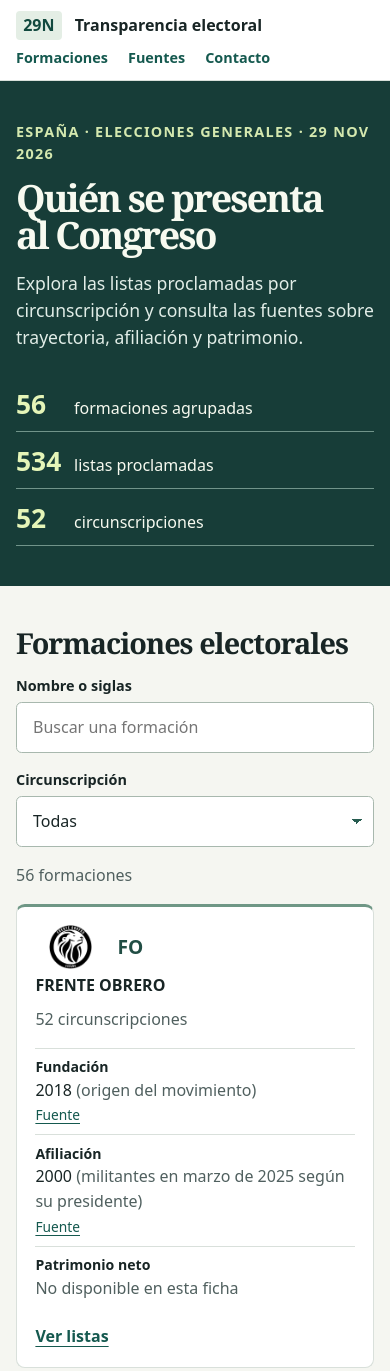
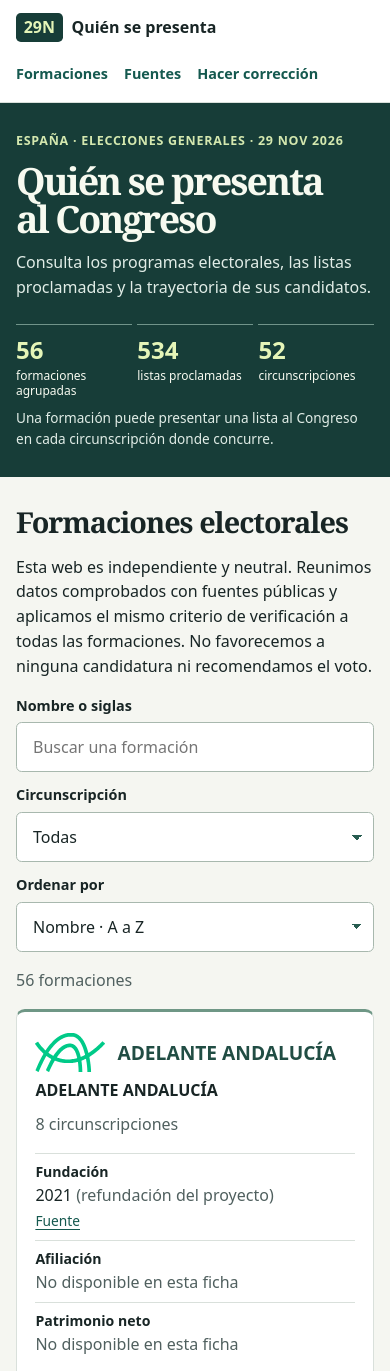
Before and after one commit to transparenciaelectoral/29n, a plain HTML site: page dist/index.html in a window 390 px wide. Shown: the top 1371 px of the page. Drawn offline with Linux system fonts and the light colour scheme.

Commit message:
Add electoral programs and mobile-friendly party browsing

```diff
--- a/dist/app.js
+++ b/dist/app.js
@@ -37,8 +37,10 @@ const field = (label, entry, format = String, citations = true) => {
   return '<div><dt>' + esc(label) + '</dt><dd>' + labelText + links + '</dd></div>';
 };
 
+const partyData = party => ({...datosFormaciones[party.id], ...formacionesExtra[party.id]});
+
 function partyFields(party, citations) {
-  const data = {...datosFormaciones[party.id], ...formacionesExtra[party.id]};
+  const data = partyData(party);
   return '<dl>' +
     (data.constitucion ? field('Constitución de la coalición', data.constitucion, String, citations) :
       field('Fundación', data.fundacion, String, citations)) +
@@ -58,20 +60,57 @@ function partyLogo(party) {
     '" alt="" width="70" height="44" loading="lazy">' : '';
 }
 
+function programLink(party, compact = false) {
+  const program = programas29N[party.id];
+  if (!program) return '';
+  const shortLabel = program.commitments ? 'Ver compromisos' : 'Ver programa';
+  const label = compact ? shortLabel : program.title ?? 'Leer el programa electoral';
+  return '<a class="action action-secondary" href="' + esc(program.url) + '" aria-label="' +
+    esc(label + ' · ' + party.id + (program.format ? ' · ' + program.format : '')) + '">' + esc(label) +
+    (!compact && program.format ? ' · ' + esc(program.format) : '') + '</a>';
+}
+
+function programPanel(party) {
+  const program = programas29N[party.id];
+  const description = !program ? 'Programa del 29N pendiente de verificar.' : program.commitments ?
+    'Compromisos publicados por la coalición. Programa completo pendiente de verificar.' :
+    'Programa para las elecciones del 29N publicado por la formación.';
+  return '<section class="panel program-panel" aria-labelledby="programa-titulo"><div>' +
+    '<h2 id="programa-titulo">Qué propone</h2><p>' + description + '</p></div>' + programLink(party) + '</section>';
+}
+
 function cards() {
   const query = normalize(byId('buscar').value.trim());
   const district = byId('territorio').value;
   const matching = candidaturas.filter(party => {
     const searchable = [party.id, party.name, ...party.lists.map(list => list.heading)].join(' ');
     return normalize(searchable).includes(query) && (!district || party.lists.some(list => list.district === district));
-  }).sort((a, b) => b.lists.length - a.lists.length || collator.compare(a.id, b.id));
+  });
+  const [key, direction] = (byId('orden').value || 'name:asc').split(':');
+  const sign = direction === 'desc' ? -1 : 1;
+  const byName = (a, b) => collator.compare(a.name, b.name) || collator.compare(a.id, b.id);
+  matching.sort((a, b) => {
+    if (key === 'name') return sign * byName(a, b);
+    const left = partyData(a)[key]?.[0];
+    const right = partyData(b)[key]?.[0];
+    if (left == null || right == null) {
+      return Number(left == null) - Number(right == null) || byName(a, b);
+    }
+    return sign * (left - right) || byName(a, b);
+  });
+  const sortNote = byId('nota-orden');
+  sortNote.hidden = key === 'name';
+  sortNote.textContent = key === 'capital'
+    ? 'Orden por capital y fondo social declarado. Las fichas sin cifra quedan al final.'
+    : 'Orden por la cifra de afiliación publicada para el año que indica cada ficha. Las fichas sin cifra quedan al final.';
   byId('resultados').textContent = matching.length + (matching.length === 1 ? ' formación' : ' formaciones');
   byId('tarjetas').innerHTML = matching.map(party =>
     '<article class="card"><div class="party-identity">' + partyLogo(party) +
     '<span class="id">' + esc(party.id) + '</span></div><h3>' + esc(party.name) + '</h3>' +
     '<p class="muted">' + party.lists.length + (party.lists.length === 1 ? ' circunscripción' : ' circunscripciones') + '</p>' +
-    partyFields(party, 'compact') + '<a class="cta" aria-label="Ver listas de ' + esc(party.id) +
-    '" href="' + formatRoute('formacion', party.id, ...(district ? [district] : [])) + '">Ver listas</a></article>'
+    partyFields(party, 'compact') + '<div class="card-actions"><a class="action action-primary" aria-label="Ver listas de ' + esc(party.id) +
+    '" href="' + formatRoute('formacion', party.id, ...(district ? [district] : [])) + '">Ver listas</a>' +
+    programLink(party, true) + '</div></article>'
   ).join('') || '<p>No hay formaciones que coincidan con la búsqueda.</p>';
 }
 
@@ -96,8 +135,8 @@ function showParty(party, district, expanded) {
     ballotBase + ballotSlug;
   byId('detalle').innerHTML = '<a href="#inicio">Todas las formaciones</a><div class="party-identity detail-identity">' +
     partyLogo(party) + '<h1>' + esc(party.id) + '</h1></div><p>' + esc(party.name) +
-    '</p><div class="columns"><section class="panel"><h2>Datos de la formación</h2>' + partyFields(party, true) +
-    '<a class="cite" href="' + formatRoute('contacto', party.id) + '">Proponer una corrección</a></section><section class="panel" aria-labelledby="list-title"><h2 id="list-title">Lista proclamada</h2>' +
+    '</p>' + programPanel(party) + '<div class="columns"><section class="panel"><h2>Datos de la formación</h2>' + partyFields(party, true) +
+    '<a class="cite" href="' + formatRoute('contacto', party.id) + '">Hacer corrección</a></section><section class="panel" aria-labelledby="list-title"><h2 id="list-title">Lista proclamada</h2>' +
     '<label for="lista">Circunscripción</label><select id="lista">' + lists.map(item =>
     '<option' + (item === list ? ' selected' : '') + '>' + esc(item.district) + '</option>').join('') +
     '</select><p class="muted">' + esc(list.heading) + '</p>' +
@@ -198,10 +237,11 @@ function showSources() {
     '<h3>Cómo leer cada ficha</h3><p>El balance de las formaciones políticas publica el patrimonio neto, es decir, la diferencia contable entre activos y pasivos. El plan contable específico de los partidos utiliza esta partida para reflejar su situación patrimonial. Cada cifra lleva el ejercicio de referencia. Las fichas emplean los logotipos disponibles para identificar a la formación. La afiliación incluye la fecha y, cuando consta, el criterio del censo. Los importes personales son partidas de declaraciones fechadas y se muestran bajo su concepto declarado.</p>' +
     '<p>Las fechas de fundación y de inscripción describen hechos distintos. La cifra de afiliación se presenta con la fecha y la definición de cada fuente. En las coaliciones las cifras de un partido miembro solo se atribuyen a esa entidad.</p>' +
     '<p>Los inmuebles incluyen viviendas, fincas y otros bienes declarados. Las proporciones de titularidad se indican cuando constan. Los actos mercantiles se muestran con fecha y cargo. La fuente de cada acto permite comprobar si se trata de un nombramiento o un cese.</p>' +
+    '<h3>Programas electorales</h3><p>Las fichas enlazan a documentos del 29N publicados por cada formación. Los compromisos de campaña se identifican por separado. Si falta un programa, su ficha indica que está pendiente de verificar. Cada coalición requiere una fuente propia.</p>' +
     '<h3>Regla de verificación</h3><p>' + esc(evidenceRule) + '</p>' +
     '<p>La identidad electoral se acredita con la proclamación del BOE. La trayectoria y el patrimonio se documentan con registros de intereses, biografías institucionales y publicaciones identificables. Cada dato se atribuye a una persona con identidad contrastada y lleva su fuente. Las declaraciones de bienes corresponden al cargo y al periodo indicados.</p>' +
     '<p>El historial del 23J cruza nombre completo, siglas y circunscripción en ambos boletines. Una candidatura previa acredita presencia en esa lista. La antigüedad de afiliación requiere su propia fuente. Se omiten las juntas afectadas por las rectificaciones de julio de 2023 hasta verificar sus cambios.</p>' +
-    '<p>Las personas candidatas y las formaciones pueden aportar documentos o enlaces públicos en <a href="#contacto">Contacto</a>. Las aportaciones se verifican antes de incorporarlas.</p>' +
+    '<p>Las personas candidatas y las formaciones pueden aportar documentos o enlaces públicos en <a href="#contacto">Hacer corrección</a>. Las aportaciones se verifican antes de incorporarlas.</p>' +
     '<p>Datos de la XV Legislatura reutilizados de Congreso Abierto (congresoabierto.org), a partir de datos oficiales del Congreso de los Diputados. Licencia CC BY 4.0. El catálogo cruza el nombre completo y la circunscripción, y resume los inmuebles por tipo, año y participación.</p><ul>' +
     '<li>' + cite('Congreso Abierto · Exportación y licencia de los datos', 'https://congresoabierto.org/datos/') + '</li>' +
     ['convocatoria', 'boe', 'correccion', 'boe2023', 'registroIntereses', 'registro', 'cuentas', 'planContable'].map(key => '<li>' + source(key) + '</li>').join('') + '</ul><h3>Créditos de los logotipos</h3><ul>' +
@@ -241,6 +281,7 @@ byId('estadisticas').innerHTML = [[candidaturas.length, 'formaciones agrupadas']
   '<div class="stat"><strong>' + number.format(count) + '</strong><span>' + label + '</span></div>').join('');
 byId('buscar').addEventListener('input', cards);
 byId('territorio').addEventListener('change', cards);
+byId('orden').addEventListener('change', cards);
 document.querySelector('.skip').addEventListener('click', event => {
   event.preventDefault();
   byId('contenido').focus();
--- a/dist/estilo.css
+++ b/dist/estilo.css
@@ -5,6 +5,7 @@
   --accent: #15594f;
   --line: #d9e0db;
   --paper: #f5f6f1;
+  --hero: #173d38;
   font: 100%/1.55 system-ui, sans-serif;
   color: var(--ink);
   background: var(--paper);
@@ -15,40 +16,49 @@ a { color: var(--accent); text-underline-offset: .25em; }
 a:hover { text-decoration-thickness: .15em; }
 :focus-visible { outline: 3px solid #b2511b; outline-offset: 4px; }
 [hidden] { display: none !important; }
-.wrap { width: min(72rem, 100% - 3rem); margin-inline: auto; }
+.wrap { width: min(72rem, 100% - 2rem); margin-inline: auto; }
 .skip { position: absolute; top: -5rem; background: white; padding: 1rem; }
 .skip:focus { top: 0; z-index: 2; }
 .top { background: #fff; border-bottom: 1px solid var(--line); }
-.bar, nav { display: flex; align-items: center; gap: 1.25rem; }
-.bar { min-height: 4.25rem; justify-content: space-between; }
-.brand { color: var(--ink); font-weight: 750; text-decoration: none; }
-.brand span { display: inline-block; margin-right: .55rem; padding: .13em .45em; background: #e4eee5; border-radius: .25rem; color: #12493f; }
-nav a { text-decoration: none; font-weight: 650; font-size: .9rem; }
-.hero { background: #173d38; color: #f7faf0; }
-.hero-inner { padding-block: clamp(2.5rem, 7vw, 5.75rem); display: grid; grid-template-columns: 1fr minmax(12rem, 18rem); align-items: end; gap: 2rem; }
-.eyebrow { color: #d4e8af; font-size: .9rem; font-weight: 650; letter-spacing: .09em; text-transform: uppercase; }
+.bar, nav { display: flex; flex-wrap: wrap; align-items: center; gap: .15rem 1rem; }
+.bar { padding-block: .35rem; justify-content: space-between; }
+.brand { display: inline-flex; align-items: center; min-height: 2.75rem; color: var(--ink); font-weight: 750; text-decoration: none; }
+.brand span { margin-right: .55rem; padding: .15em .48em; background: var(--hero); border-radius: .3rem; color: #e5f5b8; }
+nav a { display: inline-flex; align-items: center; min-height: 2.75rem; text-decoration: none; font-weight: 650; font-size: .9rem; }
+.hero { background: var(--hero); color: #f7faf0; }
+.hero-inner { padding-block: clamp(1.75rem, 6vw, 5rem); display: grid; gap: 1.5rem; }
+.eyebrow { color: #d4e8af; font-size: .78rem; font-weight: 650; letter-spacing: .06em; text-transform: uppercase; }
 h1, h2, h3, p { margin-top: 0; }
-h1 { margin-bottom: 1rem; font: 600 clamp(2.35rem, 6vw, 5.3rem)/.98 Georgia, serif; letter-spacing: -.055em; overflow-wrap: anywhere; }
+h1 { margin-bottom: .8rem; font: 600 clamp(2.35rem, 7vw, 5.3rem)/1 Georgia, serif; letter-spacing: -.055em; overflow-wrap: anywhere; }
 h2 { font: 600 clamp(1.8rem, 3vw, 2.7rem)/1.15 Georgia, serif; letter-spacing: -.035em; margin-bottom: 1rem; }
 h3 { line-height: 1.25; }
-.intro { max-width: 39rem; color: #e1ede7; font-size: 1.1rem; margin-bottom: 0; }
-.stats { display: grid; gap: .55rem; }
-.stat { display: flex; gap: .8rem; align-items: baseline; border-bottom: 1px solid #71948a; padding-bottom: .4rem; }
-.stat strong { min-width: 3ch; color: #e5f5b8; font-size: 1.65rem; font-variant-numeric: tabular-nums; }
-.directory, .detail, .sources { padding-block: 2.5rem 4rem; }
-.filters { display: grid; grid-template-columns: 2fr 1fr; gap: 1rem; margin-bottom: 1rem; }
+.intro { max-width: 39rem; color: #e1ede7; margin-bottom: 0; }
+.stats { display: grid; grid-template-columns: repeat(3, minmax(0, 1fr)); gap: .35rem; }
+.stat { display: grid; align-content: start; border-top: 1px solid #71948a; padding-top: .35rem; }
+.stat strong { color: #e5f5b8; font-size: 1.5rem; font-variant-numeric: tabular-nums; }
+.stats-note { margin: .6rem 0 0; font-size: .85rem; color: #e1ede7; }
+.neutrality { max-width: 47rem; }
+.stat span { font-size: .75rem; line-height: 1.25; overflow-wrap: anywhere; }
+.directory, .detail, .sources { padding-block: 1.75rem 3rem; }
+.filters { display: grid; gap: .75rem; margin-bottom: 1rem; }
 label { display: block; margin-bottom: .3rem; font-size: .9rem; font-weight: 700; }
 input, select { width: 100%; padding: .75rem 1rem; color: var(--ink); background: white; border: 1px solid #a8b8ae; border-radius: .35rem; font: inherit; }
 select { appearance: none; padding-right: 2.25rem; background-image: linear-gradient(45deg, transparent 50%, #275c50 50%), linear-gradient(135deg, #275c50 50%, transparent 50%); background-position: calc(100% - 16px) center, calc(100% - 11px) center; background-size: 5px 5px; background-repeat: no-repeat; }
 .grid { display: grid; grid-template-columns: repeat(auto-fit, minmax(min(100%, 19rem), 1fr)); gap: 1rem; }
 .card, .panel { background: #fff; border: 1px solid var(--line); border-radius: .55rem; padding: 1.15rem; }
-.card { display: flex; flex-direction: column; position: relative; border-top: 3px solid #6f9786; }
+.card { display: flex; flex-direction: column; border-top: 3px solid #6f9786; }
 .card:hover { border-color: #6f9786; }
 .card h3 { margin: .35rem 0 .75rem; font-size: 1rem; overflow-wrap: anywhere; }
 .card .id { font-size: 1.2rem; font-weight: 800; color: #214d44; }
-.card a.cta::after { position: absolute; inset: 0; content: ""; }
-.card dd a { position: relative; z-index: 1; }
-.card .cta { align-self: start; margin-top: auto; font-weight: 720; }
+.card-actions { display: flex; flex-wrap: wrap; gap: .5rem; margin-top: auto; }
+.action { display: inline-flex; justify-content: center; align-items: center; min-height: 2.75rem; padding: .45rem .75rem; border: 1px solid var(--accent); border-radius: .35rem; font-weight: 700; text-align: center; text-decoration: none; }
+.card-actions .action { flex: 1 1 auto; }
+.action:hover { text-decoration: underline; }
+.action-primary { color: white; background: var(--accent); }
+.action-secondary { background: white; }
+.detail .program-panel { display: flex; flex-wrap: wrap; align-items: center; justify-content: space-between; gap: .8rem 1.25rem; background: #eaf1ea; }
+.program-panel h2 { margin-bottom: .3rem; }
+.program-panel p { margin: 0; color: var(--muted); }
 .muted { color: var(--muted); }
 dl { margin: 0 0 1rem; }
 dl > div { border-top: 1px solid var(--line); padding: .45rem 0; }
@@ -57,15 +67,21 @@ dd { margin-left: 0; }
 .cite { font-size: .86rem; display: inline-block; }
 .detail h1, .sources h1 { font-size: clamp(2rem, 5vw, 4.25rem); margin-top: 1rem; }
 .detail .panel { margin-block: 1.15rem; }
-.detail .columns { display: grid; grid-template-columns: minmax(13rem, 1fr) 2fr; gap: 1.25rem; align-items: start; }
+.detail .columns { display: grid; grid-template-columns: minmax(0, 1fr); align-items: start; }
+.columns .panel { margin: 0 0 1.15rem; }
 .detail ol { padding-left: 2rem; }
 .detail li { padding: .42rem .2rem; border-bottom: 1px solid var(--line); }
 summary { cursor: pointer; font-weight: 700; }
 footer { border-top: 1px solid var(--line); color: var(--muted); }
-@media (max-width: 650px) {
-  .wrap { width: calc(100% - 2rem); }
-  .hero-inner, .detail .columns, .filters { grid-template-columns: 1fr; }
-  .bar { flex-wrap: wrap; padding-block: .7rem; gap: .4rem 1rem; }
+@media (min-width: 42rem) {
+  .wrap { width: min(72rem, 100% - 3rem); }
+  .bar { min-height: 4.25rem; }
+  .hero-inner { grid-template-columns: minmax(0, 1fr) minmax(13rem, 20rem); align-items: end; gap: 2rem; }
+  .intro { font-size: 1.1rem; }
+  .stat span { font-size: .83rem; }
+  .directory, .detail, .sources { padding-block: 2.5rem 4rem; }
+  .filters { grid-template-columns: 1.5fr 1fr 1.3fr; gap: 1rem; }
+  .detail .columns { grid-template-columns: minmax(13rem, 1fr) minmax(0, 2fr); gap: 1.25rem; }
 }
 
 .party-identity { display: flex; align-items: center; gap: .75rem; min-height: 2.75rem; }
@@ -74,7 +90,7 @@ footer { border-top: 1px solid var(--line); color: var(--muted); }
 .detail-identity h1 { margin: 0; }
 .detail .panel h2 { font-size: 1.5rem; }
 .candidates > li { padding: 0; }
-.candidate > summary { padding: .7rem .35rem; font-weight: 650; }
+.candidate > summary { min-height: 2.75rem; padding: .7rem .35rem; font-weight: 650; }
 .candidate[open] > summary { color: var(--accent); }
 .candidate-fields { background: var(--paper); border-radius: .35rem; padding: .65rem .85rem; }
 .candidate-fields > div:first-child { border-top: 0; }
@@ -100,5 +116,5 @@ footer { border-top: 1px solid var(--line); color: var(--muted); }
 .evidence-note p { margin: .25rem 0 0; }
 
 .ballot-box { margin-block: 1rem; padding: .85rem 1rem; border-left: 3px solid var(--accent); background: var(--paper); }
-.ballot-link { display: inline-block; font-weight: 750; }
+.ballot-link { display: inline-flex; align-items: center; min-height: 2.75rem; font-weight: 750; }
 .ballot-box p { margin: .35rem 0 0; }
--- a/dist/index.html
+++ b/dist/index.html
@@ -3,8 +3,9 @@
 <head>
   <meta charset="utf-8">
   <meta name="viewport" content="width=device-width, initial-scale=1">
-  <meta name="description" content="Consulta las candidaturas proclamadas al Congreso en España para el 29N de 2026 y sus fuentes.">
-  <title>29N · Transparencia electoral</title>
+  <meta name="description" content="Consulta las candidaturas proclamadas y los programas electorales del 29N de 2026.">
+  <meta name="theme-color" content="#173d38">
+  <title>29N · Quién se presenta</title>
   <link rel="stylesheet" href="estilo.css">
   <script defer src="candidaturas.js"></script>
   <script defer src="fichas.js"></script>
@@ -13,13 +14,14 @@
   <script defer src="formaciones-extra.js"></script>
   <script defer src="trayectorias.js"></script>
   <script defer src="candidaturas-previas.js"></script>
+  <script defer src="programas.js"></script>
   <script defer src="app.js"></script>
 </head>
 <body>
   <a class="skip" href="#contenido">Saltar al contenido</a>
   <header class="top"><div class="wrap bar">
-    <a class="brand" href="#inicio"><span>29N</span> Transparencia electoral</a>
-    <nav aria-label="Principal"><a href="#inicio">Formaciones</a><a href="#fuentes">Fuentes</a><a href="#contacto">Contacto</a></nav>
+    <a class="brand" href="#inicio"><span>29N</span> Quién se presenta</a>
+    <nav aria-label="Principal"><a href="#inicio">Formaciones</a><a href="#fuentes">Fuentes</a><a href="#contacto">Hacer corrección</a></nav>
   </div></header>
   <main id="contenido" tabindex="-1">
     <section id="inicio">
@@ -27,16 +29,31 @@
         <div>
           <p class="eyebrow">España · Elecciones generales · 29 nov 2026</p>
           <h1>Quién se presenta<br> al Congreso</h1>
-          <p class="intro">Explora las listas proclamadas por circunscripción y consulta las fuentes sobre trayectoria, afiliación y patrimonio.</p>
+          <p class="intro">Consulta los programas electorales, las listas proclamadas y la trayectoria de sus candidatos.</p>
         </div>
-        <div class="stats" id="estadisticas" aria-label="Resumen del catálogo"></div>
+        <div>
+          <div class="stats" id="estadisticas" aria-label="Resumen del catálogo"></div>
+          <p class="stats-note">Una formación puede presentar una lista al Congreso en cada circunscripción donde concurre.</p>
+        </div>
       </div></div>
       <section class="wrap directory" aria-labelledby="titulo-formaciones">
         <h2 id="titulo-formaciones">Formaciones electorales</h2>
+        <p class="neutrality">Esta web es independiente y neutral. Reunimos datos comprobados con fuentes públicas y aplicamos el mismo criterio de verificación a todas las formaciones. No favorecemos a ninguna candidatura ni recomendamos el voto.</p>
         <div class="filters">
           <div><label for="buscar">Nombre o siglas</label><input id="buscar" type="search" placeholder="Buscar una formación"></div>
           <div><label for="territorio">Circunscripción</label><select id="territorio"></select></div>
+          <div><label for="orden">Ordenar por</label>
+            <select id="orden">
+              <option value="name:asc">Nombre · A a Z</option>
+              <option value="name:desc">Nombre · Z a A</option>
+              <option value="afiliacion:asc">Afiliación · menor a mayor</option>
+              <option value="afiliacion:desc">Afiliación · mayor a menor</option>
+              <option value="capital:asc">Capital social · menor a mayor</option>
+              <option value="capital:desc">Capital social · mayor a menor</option>
+            </select>
+          </div>
         </div>
+        <p id="nota-orden" class="muted" hidden></p>
         <p id="resultados" class="muted" role="status"></p>
         <div id="tarjetas" class="grid"></div>
       </section>
@@ -44,7 +61,7 @@
     <section id="detalle" class="wrap detail" hidden></section>
     <section id="fuentes" class="wrap sources" hidden></section>
     <section id="contacto" class="wrap sources" hidden>
-      <h1>Contacto</h1>
+      <h1>Hacer corrección</h1>
       <div class="panel contact-panel">
         <p>Si encuentras un error o tienes una fuente pública que completa una ficha, prepara una propuesta de corrección. Revisaremos la fuente y actualizaremos la ficha cuando podamos verificar el dato.</p>
         <p id="correccion-github-nota" hidden>El issue y tu nombre de usuario de GitHub serán públicos. Incluye solo el dato que quieres corregir y fuentes públicas.</p>
@@ -63,6 +80,6 @@
     </section>
     <noscript>Activa JavaScript para navegar por las listas oficiales.</noscript>
   </main>
-  <footer><div class="wrap bar"><span>29N · Transparencia electoral</span><nav aria-label="Pie de página"><a href="#fuentes">Fuentes y metodología</a><a href="#contacto">Contacto</a></nav></div></footer>
+  <footer><div class="wrap bar"><span>29N · Quién se presenta</span><nav aria-label="Pie de página"><a href="#fuentes">Fuentes y metodología</a><a href="#contacto">Hacer corrección</a></nav></div></footer>
 </body>
 </html>
--- /dev/null
+++ b/dist/programas.js
@@ -0,0 +1,79 @@
+"use strict";
+
+// Solo publicaciones del 29N atribuidas a la formación que figura en la ficha.
+const programas29N = {
+  PSOE: {
+    url: 'https://www.psoe.es/media-content/2026/11/PROGRAMAPSOE29N26.pdf',
+    format: 'PDF',
+  },
+  PP: {
+    url: 'https://www.pp.es/wp-content/uploads/2026/11/LA-RECONSTRUCCION-NACIONAL.pdf',
+    format: 'PDF',
+  },
+  VOX: {
+    url: 'https://www.voxespana.es/programa/otras-propuestas-de-vox/programa-electoral-de-vox-elecciones-generales-29n-2026',
+  },
+  PODEMOS: {
+    url: 'https://pazcasaytrabajo.es/programa-electoral/programa-electoral-paz-casa-y-trabajo.pdf',
+    format: 'PDF',
+  },
+  FA: {
+    url: 'https://frenteamplio.info/programa/',
+  },
+  PACMA: {
+    url: 'https://pacma.es/wp-content/uploads/2026/11/PE_GENERALES_29N26.pdf',
+    format: 'PDF',
+  },
+  'MUNDO+JUSTO': {
+    url: 'https://www.porunmundomasjusto.es/wp-content/uploads/2026/11/Castellano.pdf',
+    format: 'PDF',
+  },
+  SALF: {
+    url: 'https://www.seacabolafiesta.com/29n',
+    title: 'Contrato Electoral Simplificado',
+  },
+  'EH BILDU': {
+    url: 'https://posibleegin.ehbildu.eus/wp-content/uploads/2026/11/PROGRAMA-CAS.pdf',
+    format: 'PDF',
+  },
+  'EAJ-PNV': {
+    url: 'https://www.eaj-pnv.eus/es/programa-elecciones-generales-2026/',
+  },
+  ERC: {
+    url: 'https://www.esquerrarepublicana.cat/documents/e2026-programa.pdf',
+    format: 'PDF · catalán',
+  },
+  JXCAT: {
+    url: 'https://www.tualcentre.cat/app/uploads/2026/11/PROGRAMA-ELECTORAL_JUNTS_29N.pdf',
+    format: 'PDF · catalán',
+  },
+  BNG: {
+    url: 'https://www.bng.gal/media/bnggaliza/files/2026/11/03/26_bng_xerais_documentos_programa_electoral.pdf',
+    format: 'PDF · gallego',
+  },
+  'CCA-1.ºCAN': {
+    url: 'https://coalicioncanaria.org/wp-content/uploads/2026/11/CCA-26-Programa_Electoral-29NOV.pdf',
+    format: 'PDF',
+  },
+  'COMPROMIS-EUPV-PODEM-ERPV': {
+    url: 'https://frontvalencia.org/programa-compromis-front-valencia.pdf',
+    format: 'PDF · valenciano',
+  },
+  'COMUNS-FRONT AMPLI': {
+    url: 'https://comuns.cat/wp-content/uploads/2026/11/Comuns-FA-Programa29N-1.pdf',
+    format: 'PDF · catalán',
+  },
+  'ADELANTE ANDALUCÍA': {
+    url: 'https://programa.adelanteandalucia.org/programa-29n-adelante-andalucia.pdf',
+    format: 'PDF',
+  },
+  'TERUEL EXISTE': {
+    url: 'https://teruelexiste.info/wp-content/uploads/2026/11/Programa_Teruel_Existe_Completo_29N.pdf',
+    format: 'PDF',
+  },
+  'UPN-PP': {
+    url: 'https://upn-pp.es/',
+    title: 'Compromisos de campaña',
+    commitments: true,
+  },
+};
```
Also changed, not shown: 1 other file.
